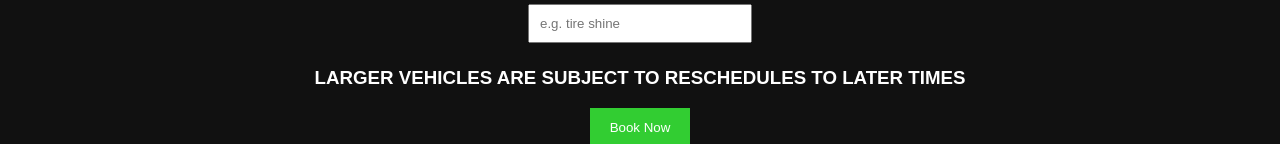
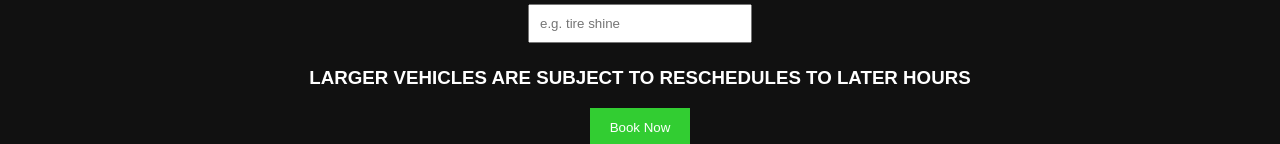
Before and after one commit to neighborhoodcarcleaning/bookings, a plain HTML site: page index.html in a window 1280 px wide. Shown: the part 1234-1378 px from the top of the page. Drawn offline with nearby package versions, Linux system fonts and the light colour scheme.

Commit message:
Update warning message for larger vehicles

```diff
--- a/index.html
+++ b/index.html
@@ -112,7 +112,7 @@
 
         <label>Additional Requests</label><br>
         <input type="text" name="Additional Requests" placeholder="e.g. tire shine"><br>
-        <h3>LARGER VEHICLES ARE SUBJECT TO RESCHEDULES TO LATER TIMES</h3>
+        <h3>LARGER VEHICLES ARE SUBJECT TO RESCHEDULES TO LATER HOURS</h3>
         <button type="submit">Book Now</button><br>
       </form>
     </section>
```
